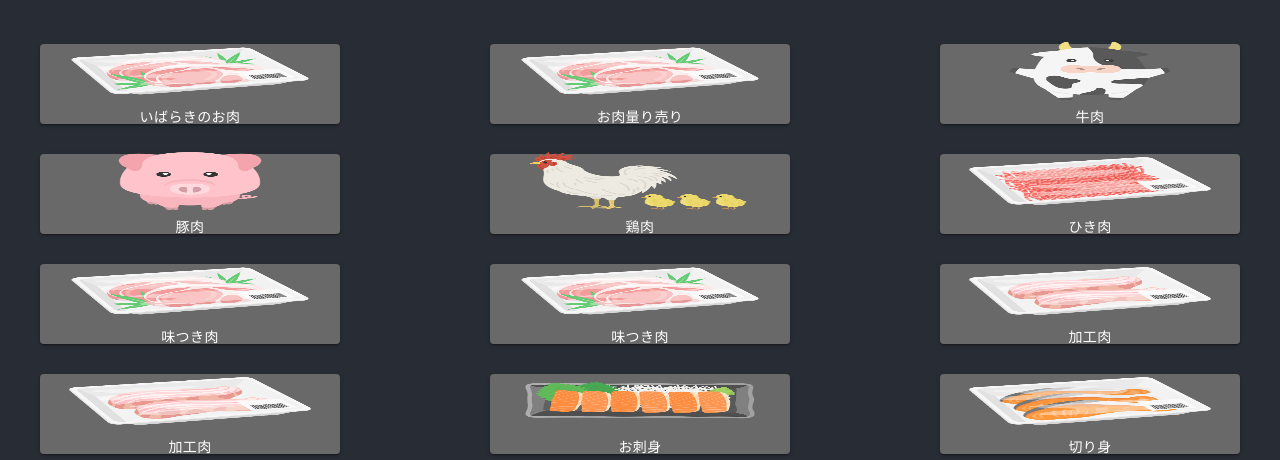
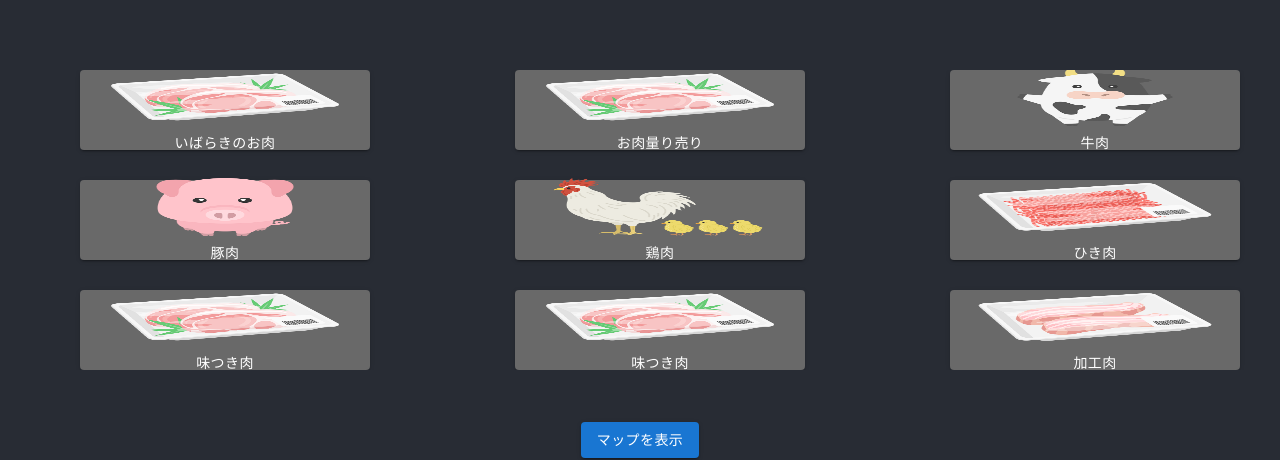
Before and after one commit to enpitut2023/MarketMap_front, a React (Create React App) app: page / in a window 1280 px wide. Shown: the part 230-690 px from the top of the page. Built offline with nearby package versions, Linux system fonts and the light colour scheme.

Commit message:
スクロールとチェックボックスの実装

```diff
--- a/src/App.css
+++ b/src/App.css
@@ -40,3 +40,13 @@
 .title{
   text-align: center;
 }
+
+ul {
+  overflow: auto;
+  max-height: 300px;
+}
+
+input[type="checkbox"] {
+  width: 20px;
+  height: 20px;
+}
--- a/src/App.jsx
+++ b/src/App.jsx
@@ -15,7 +15,7 @@ function App() {
   const send_back = async(array) =>{
     try{
       setIsLoading(true); //データを送る前に判定
-      const response = await fetch(`https://marketmap-back.onrender.com/image/pinned`,{
+      const response = await fetch(`http://127.0.0.1:8000/image/pinned`,{
         method:"POST",
         headers:{
           "Content-Type":"application/json",
@@ -78,30 +78,33 @@ function App() {
         <p>
           <p>以下から商品を選んでね！</p>
         </p>
+        <ul>
         <DatabaseButtons database={csvData} addelem={addelem} />
+        </ul>
         <p>
             <Button variant="contained" onClick={() => send_back(numbers)}>マップを表示</Button>
         </p>
+
         <p>買い物リスト</p>
         <ul>
-          {selected.map((name, index) =>(
+        {selected.map((name, index) => (
         <li key={index}>
+          <input
+            type="checkbox"
+            checked={false}
+            onChange={() => elemcomplete(index)}
+          />
           {name}
-              <Button variant="outlined" color="warning" className="icon-button" onClick={() => elemcomplete(index)}>完了</Button>
-              <Button variant="outlined" color="warning" className="icon-button" onClick={()=> elemremove(index)}>削除</Button>
+          <button onClick={() => elemremove(index)}>削除</button>
         </li>
       ))}
-          {boughtselected.map((name, index)=>(
-            <li key={index} style={{textDecoration: "line-through"}}>
+      {boughtselected.map((name, index) => (
+        <li key={index} style={{ textDecoration: "line-through" }}>
+          <input type="checkbox" checked={true} disabled />
           {name}
         </li>
       ))}
         </ul>
-        {image?
-        <div>
-          <button onClick={()=>send_back(numbers)}>マップを再取得</button>
-        </div>:
-        null}
 
         {isLoading?(
           <div>
```
Lines whose indentation alone changed are shown as unchanged.
